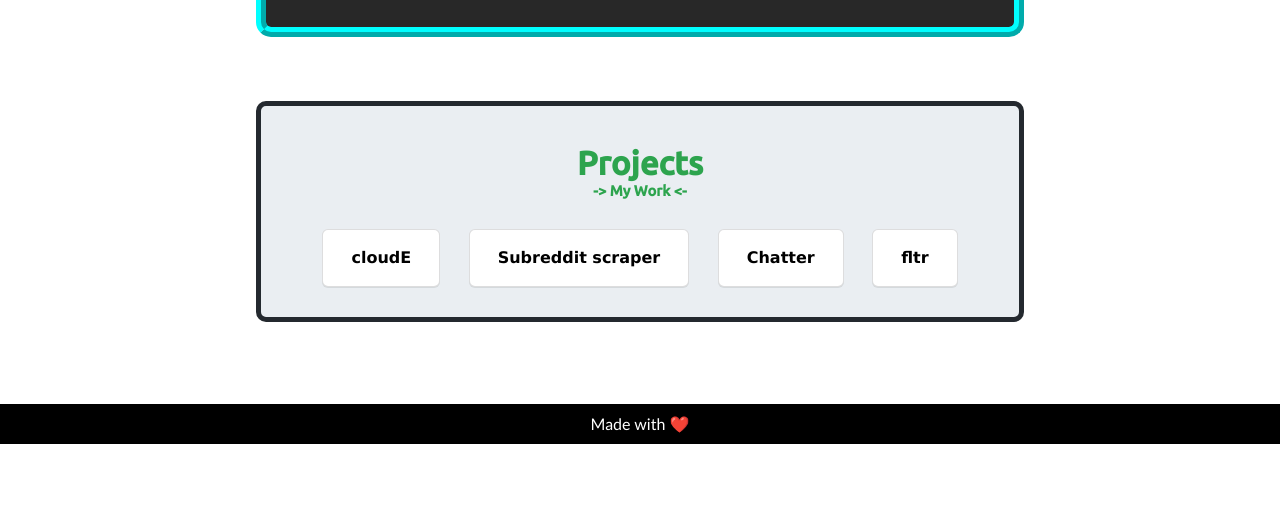
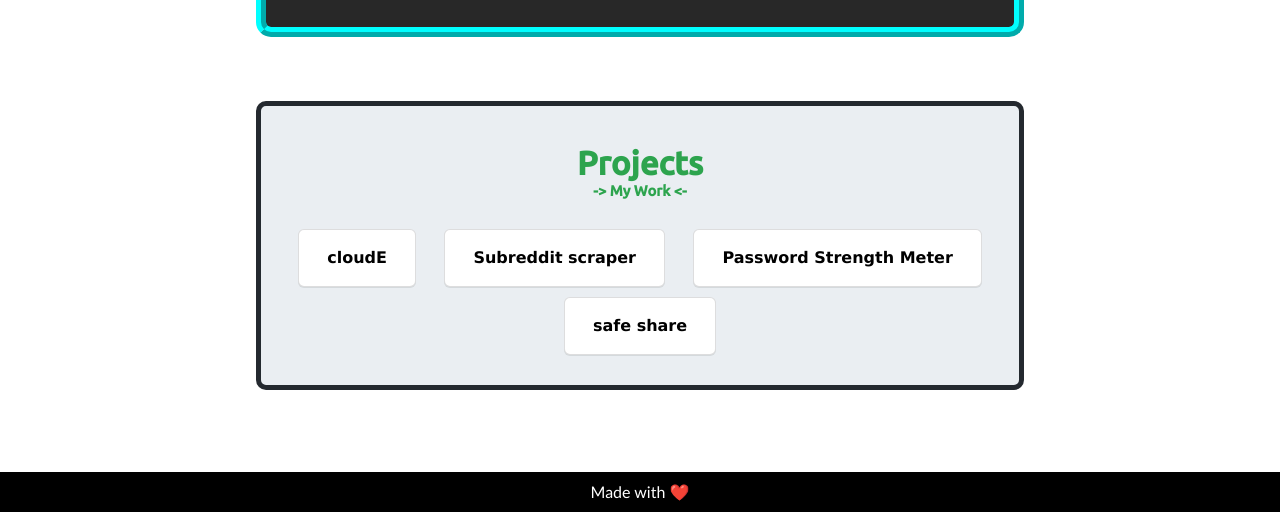
Before and after one commit to Vish1504/vish1504.github.io, a plain HTML site: page index.html in a window 1280 px wide. Shown: the part 2061-2573 px from the top of the page. Before the commit the page ends 2505 px from the top, so only its background shows below. Drawn offline with Linux system fonts and the light colour scheme; a web font is replaced by a local one.

Commit message:
Update index.html

```diff
--- a/index.html
+++ b/index.html
@@ -163,15 +163,14 @@
                                     can complete flexibility over their operations.</div> -->
                             </div>
                             <div class="box chat">
-                                <div class="name">Chatter</div>
+                                <div class="name">Password Strength Meter</div>
                                 <!-- <div class="details">A website built for a cloud kitchen so that the establishment
                                     doesnt have to rely on any restaurant aggregator or food delivery apps so that they
                                     can complete flexibility over their operations.</div> -->
                             </div>
                             <div class="box fltr">
-                                <div class="name">fltr</div>
-                                <!-- <div class="details">a chrome extension that helps to filter the website con-
-tent to get rid of certain words with a blur. </div> -->
+                                <div class="name">safe share</div>
+                                <!-- <div class="details">an application that can be used to share a file securely with the help of AES encryption </div> -->
                             </div>
                         </div>
                         <div class="row row2">
```
